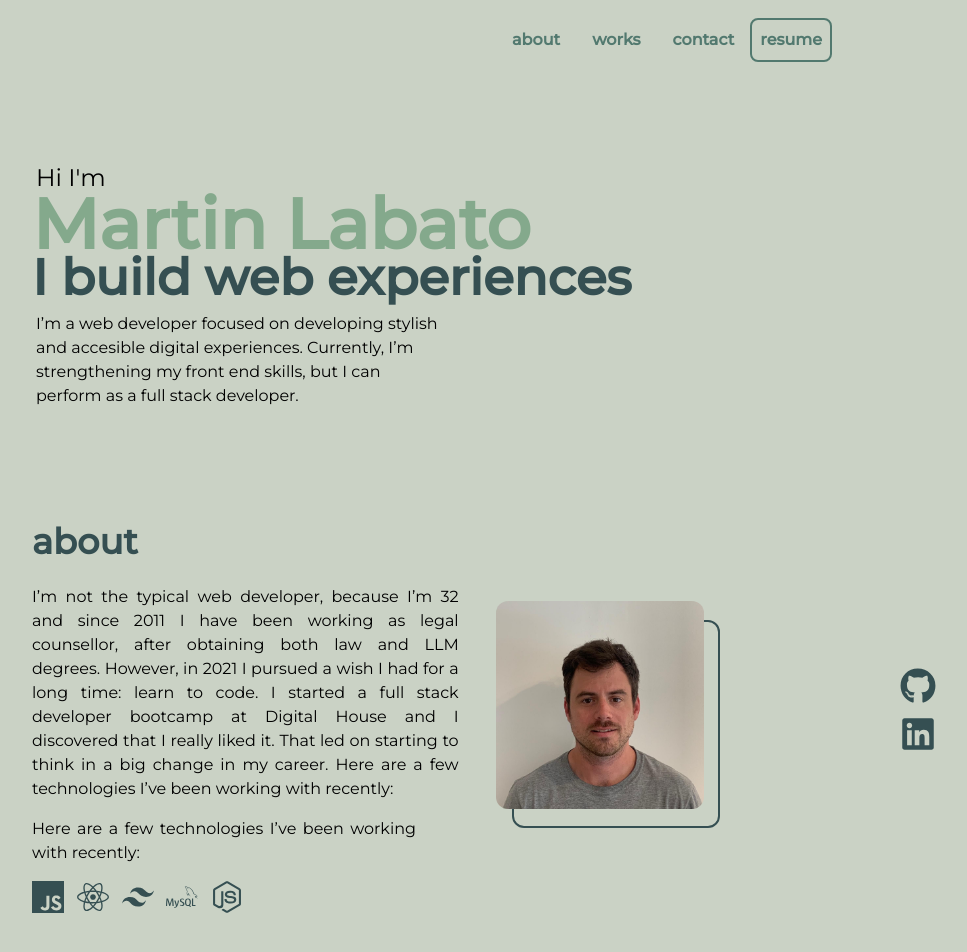
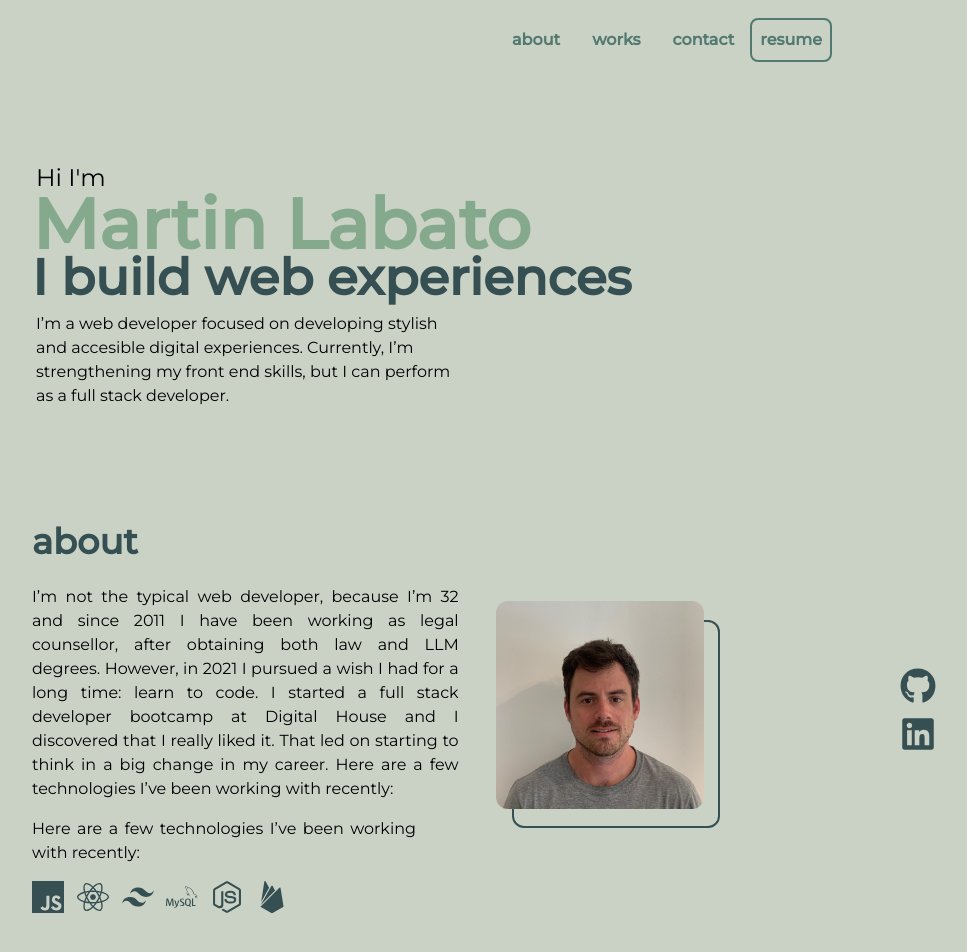
Before and after one commit to mlabato/portfolio-mlabato, a React (Create React App) app: page / in a window 1280 px wide. Shown: the top 952 px of the page, without its empty margins (288-1255 px from the left). Built offline with nearby package versions, Linux system fonts and the light colour scheme.

Commit message:
styling changes

```diff
--- a/src/components/sections/AboutSection.js
+++ b/src/components/sections/AboutSection.js
@@ -2,6 +2,7 @@ import Title from "../ux/Title";
 import { SiJavascript } from "react-icons/si";
 import { SiTailwindcss } from "react-icons/si";
 import { SiMysql } from "react-icons/si";
+import {SiFirebase} from "react-icons/si";
 import { FaNodeJs } from "react-icons/fa";
 import { FaReact } from "react-icons/fa";
 
@@ -11,6 +12,7 @@ const icons = [
   <SiTailwindcss title="Tailwind.css" />,
   <SiMysql title="MySQL" />,
   <FaNodeJs title="NodeJS" />,
+  <SiFirebase title="Firebase" />,
 ];
 const iteratedIcons = icons.map((icon) => {
   return <div className="mr-[0.8rem] hover:text-[#84A98C]">{icon}</div>;
--- a/src/components/sections/IntroSection.js
+++ b/src/components/sections/IntroSection.js
@@ -7,7 +7,7 @@ const IntroSection = () => {
         <div className="text-[1.5rem] ml-[0.25rem]  ">Hi I'm</div>
         <div className="absolute top-[0.75rem] font-extrabold text-[70px] text-[#84A98C]">Martin Labato</div>
          <div className="absolute top-[5rem] font-extrabold text-[50px] text-[#354F52]">I build web experiences</div>
-        <p className="mr-[14rem] ml-[0.25rem] absolute top-[9.5rem]">
+        <p className="mr-[13rem] ml-[0.25rem] absolute top-[9.5rem]">
           I’m a web developer focused on developing stylish and accesible
           digital experiences. Currently, I’m strengthening my front end skills,
           but I can perform as a full stack developer.
```
